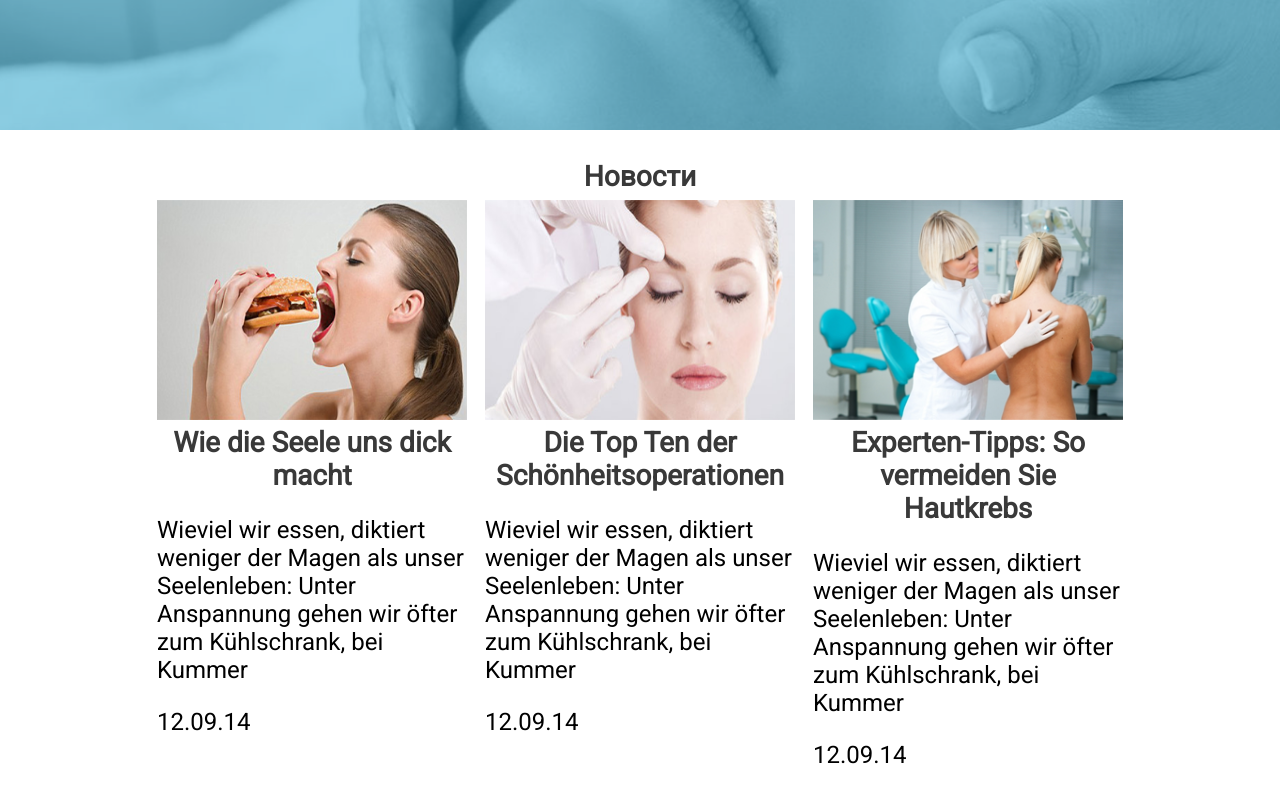
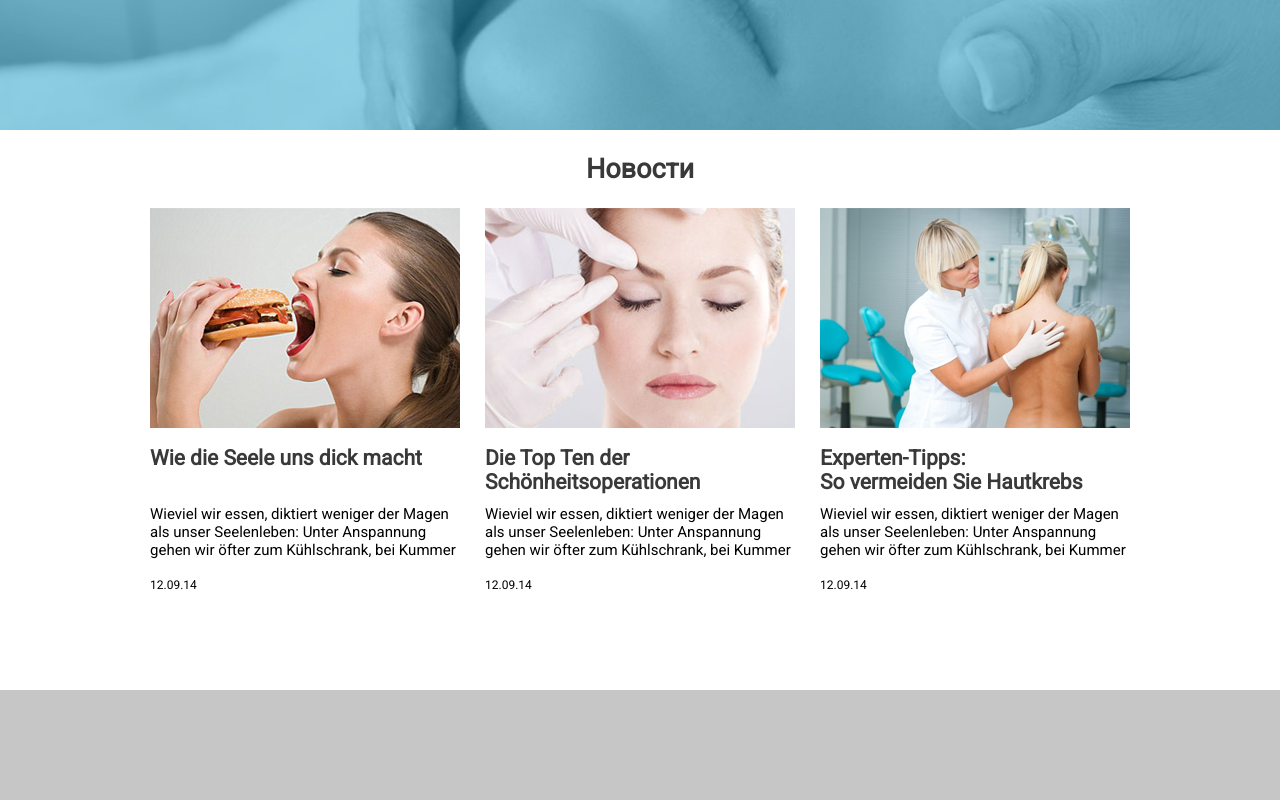
Before and after one commit to rossanoua/bagirov, a plain HTML site: page index.html in a window 1280 px wide. Shown: the part 1702-2502 px from the top of the page. After the commit the page ends 2392 px from the top, so only its background shows below. Drawn offline with Linux system fonts and the light colour scheme.

Commit message:
.news in work

```diff
--- a/css/styles.css
+++ b/css/styles.css
@@ -428,24 +428,55 @@ a{
 .news h3{
     text-align: center;
     color: #393939;
-    margin: 0;
+    margin: -7px 0 0;
+    font-size: 27px;
 }
 
 .news .nwpr{
     display: flex;
     justify-content:space-between;
     align-items:flex-start;
-    padding: 7px;
-}
-
-.news_item img{
-    width: 310px;
-    height: 220px;
-    position: relative;
+    margin: 23px 0 0;
 }
 
 .news_item{
     width: 310px;
 }
 
+.news .img_news{
+    width:310px;
+    height:220px;
+}
+
+.news .news_item:first-child .img_news{
+    background: rgba(0, 0, 0, 0) url("../img/news1.png") no-repeat scroll -54px 0;
+}
+
+.news .news_item:nth-child(2) .img_news{
+    background: rgba(0, 0, 0, 0) url("../img/news2.png") no-repeat scroll -77px 0;
+}
+
+.news .news_item:last-child .img_news{
+    background: rgba(0, 0, 0, 0) url("../img/news3.png") no-repeat scroll -17px 0;
+}
+
+.news_item h3{
+    margin: 18px 0 0 0;
+    text-align: left;
+    font-size:21px;
+    display: block;
+    height: 50px;
+}
+
+.news_item p{
+    font-size: 15px;
+    margin: 9px 0 0;
+}
+
+.news_item p:last-of-type{
+    font-size:12px;
+    margin: 19px 0 0 0;
+}
+
+
 /*END news styles*/
--- a/index.html
+++ b/index.html
@@ -184,7 +184,7 @@
                     <h3>Новости</h3>
                     <div class="nwpr">
                         <div class="news_item">
-                            <img src="img/news1.png" alt="">
+                            <div class="img_news"></div>
                             <h3>Wie die Seele uns dick macht</h3>
                             <p>Wieviel wir essen, diktiert weniger der Magen als unser Seelenleben: Unter Anspannung
                                 gehen wir öfter zum Kühlschrank, bei Kummer </p>
@@ -192,7 +192,7 @@
                             <div class="arrow"></div>
                         </div>
                         <div class="news_item">
-                            <img src="img/news2.png" alt="">
+                            <div class="img_news"></div>
                             <h3>Die Top Ten der
                                 Schönheitsoperationen</h3>
                             <p>Wieviel wir essen, diktiert weniger der Magen als unser Seelenleben: Unter Anspannung
@@ -201,8 +201,8 @@
                             <div class="arrow"></div>
                         </div>
                         <div class="news_item">
-                            <img src="img/news3.png" alt="">
-                            <h3>Experten-Tipps:
+                            <div class="img_news"></div>
+                            <h3>Experten-Tipps: </br>
                                 So vermeiden Sie Hautkrebs</h3>
                             <p>Wieviel wir essen, diktiert weniger der Magen als unser Seelenleben: Unter Anspannung
                                 gehen wir öfter zum Kühlschrank, bei Kummer </p>
```
